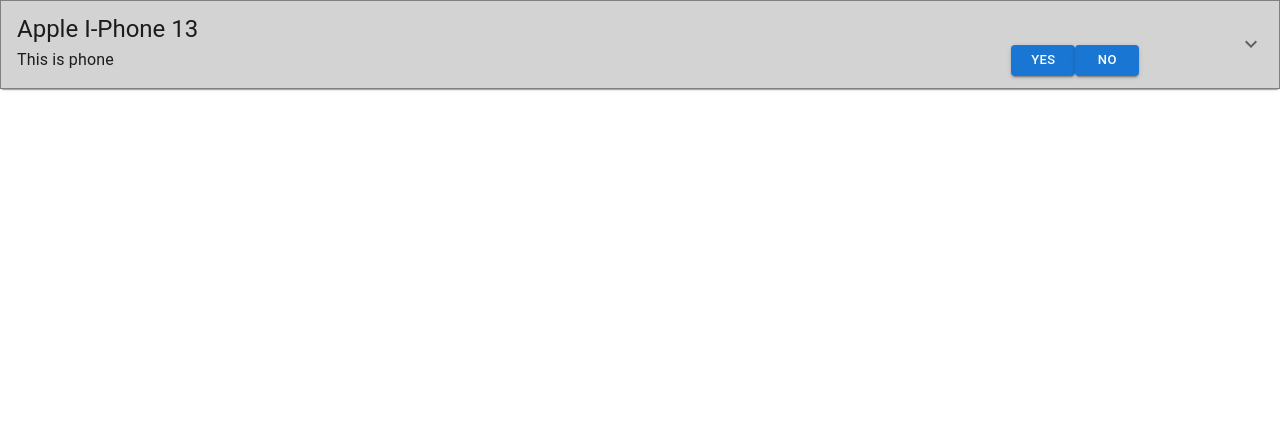
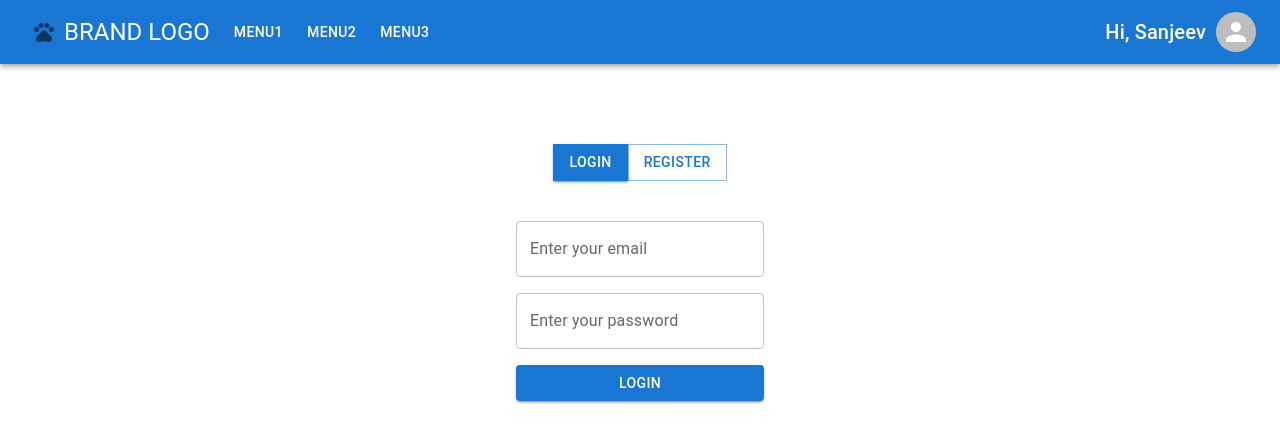
Before and after one commit to primecoderIN/blinkworx, a React (Create React App) app: page / in a window 1280 px wide. Shown: the top 442 px of the page. Built offline with nearby package versions, Linux system fonts and the light colour scheme.

Commit message:
Login , register and navbar components created

```diff
--- a/src/App.js
+++ b/src/App.js
@@ -1,24 +1,25 @@
 import { Routes, Route } from "react-router-dom";
-import Accordian from "./components/Accordian";
+
+import Navbar from "./components/Navbar";
 import CreateOrder from "./pages/CreateOrder";
 import OrderManagementScreen from "./pages/OrderManagementScreen";
+import AuthScreen from "./pages/AuthScreen";
 const App = () => {
   return (
+    <>
+    <Navbar/>
+
     <Routes>
       <Route
         index
         element={
-          <Accordian
-            children={<h1>Hello World</h1>}
-            ProductName="Apple I-Phone 13"
-            ProductSubText="This is phone"
-            isPhone
-          />
+         <AuthScreen/>
         }
       />
       <Route path="/Orders" element={<OrderManagementScreen />} />
       <Route path="/CreateOrder" element={<CreateOrder />} />
     </Routes>
+    </>
   );
 };
 
--- a/src/components/Accordian.js
+++ b/src/components/Accordian.js
@@ -47,6 +47,8 @@
                 size="small"
                 variant="contained"
                 color={`${isPhone ? "primary" : "secondary"}`}
+                onClick={(e)=> e.stopPropagation()}
+                sx={{borderRadius: "0",border: "none"}}
               >
                 YES
               </Button>
@@ -54,6 +56,8 @@
                 size="small"
                 variant="contained"
                 color={`${isPhone ? "primary" : "secondary"}`}
+                onClick={(e)=> e.stopPropagation()}
+                sx={{borderRadius: "0",border: "none" }}
               >
                 NO
               </Button>
--- /dev/null
+++ b/src/components/LoginForm.js
@@ -0,0 +1,37 @@
+import { TextField, Stack, Button } from "@mui/material";
+import { useState } from "react";
+
+const LoginForm = ({ onLoginButtonClick = () => console.log("login") }) => {
+  const [email, setEmail] = useState("");
+  const [password, setPassword] = useState("");
+  return (
+    <Stack direction="column" spacing={2} p={5}>
+      <TextField
+        label="Enter your email"
+        type="email"
+        placeholder="Email..."
+        name="email"
+        fullWidth
+        onChange={(e) => setEmail(e.target.value)}
+        value={email}
+      />
+      <TextField
+        label="Enter your password"
+        type="password"
+        placeholder="Password..."
+        name="password"
+        fullWidth
+        value={password}
+        onChange={(e) => setPassword(e.target.value)}
+      />
+      <Button
+        onClick={() => onLoginButtonClick(email, password)}
+        variant="contained"
+      >
+        Login
+      </Button>
+    </Stack>
+  );
+};
+
+export default LoginForm;
--- /dev/null
+++ b/src/components/Navbar.js
@@ -0,0 +1,40 @@
+import {
+  AppBar,
+  Toolbar,
+  Box,
+  Avatar,
+  IconButton,
+  Typography,
+  Stack,
+  Button,
+} from "@mui/material";
+import PetsIcon from "@mui/icons-material/Pets";
+
+const Navbar = () => {
+  return (
+    <AppBar position="sticky">
+      <Toolbar>
+        <IconButton>
+          <PetsIcon />
+        </IconButton>
+        <Typography variant="h5" component="h1">
+          BRAND LOGO
+        </Typography>
+        <Stack direction="row" spacing={1} flexGrow={1} ml={2}>
+          <Button color="inherit">Menu1</Button>
+          <Button color="inherit">Menu2</Button>
+          <Button color="inherit">Menu3</Button>
+        </Stack>
+        <Box
+          component="div"
+          sx={{ display: "flex", alignItems: "center", gap: "10px" }}
+        >
+          <Typography variant="h6">Hi, Sanjeev</Typography>
+          <Avatar />
+        </Box>
+      </Toolbar>
+    </AppBar>
+  );
+};
+
+export default Navbar;
--- /dev/null
+++ b/src/components/RegistrationForm.js
@@ -0,0 +1,49 @@
+import { TextField, Stack, Button } from "@mui/material";
+import { useState } from "react";
+
+const LoginForm = ({
+  onRegistrationButtonClick = () => console.log("Registration"),
+}) => {
+  const [name, setName] = useState("");
+  const [email, setEmail] = useState("");
+  const [password, setPassword] = useState("");
+  return (
+    <Stack direction="column" spacing={2} p={5}>
+      <TextField
+        label="Enter your name"
+        type="text"
+        placeholder="Name..."
+        name="name"
+        fullWidth
+        onChange={(e) => setName(e.target.value)}
+        value={name}
+      />
+      <TextField
+        label="Enter your email"
+        type="email"
+        placeholder="Email..."
+        name="email"
+        fullWidth
+        onChange={(e) => setEmail(e.target.value)}
+        value={email}
+      />
+      <TextField
+        label="Enter your password"
+        type="password"
+        placeholder="Password..."
+        name="password"
+        fullWidth
+        value={password}
+        onChange={(e) => setPassword(e.target.value)}
+      />
+      <Button
+        onClick={() => onRegistrationButtonClick(name, email, password)}
+        variant="contained"
+      >
+        Register
+      </Button>
+    </Stack>
+  );
+};
+
+export default LoginForm;
--- /dev/null
+++ b/src/pages/AuthScreen.js
@@ -0,0 +1,28 @@
+import { useState } from "react";
+import { Box, Button, Stack } from "@mui/material";
+import LoginForm from "../components/LoginForm";
+import RegistrationForm from "../components/RegistrationForm";
+const AuthScreen = () => {
+  const [activeTab, setActiveTab] = useState("login");
+  return (
+    <Box
+      component="div"
+      sx={{
+        display: "flex",
+        justifyContent: "center",
+        marginTop: "5rem"
+      }}
+    >
+      <Stack>
+        <Stack direction='row'  justifyContent='center'>
+          <Button sx={{ borderRadius: "0"}} variant={`${activeTab==="login"? "contained" : "outlined"}`} onClick={()=> setActiveTab("login")}>Login</Button>
+          <Button sx={{ borderRadius: "0"}} variant={`${activeTab==="register"? "contained" : "outlined"}`} onClick={()=> setActiveTab("register")}>Register</Button>
+        </Stack>
+
+        {activeTab === "login" ? <LoginForm /> : <RegistrationForm />}
+      </Stack>
+    </Box>
+  );
+};
+
+export default AuthScreen;
```
Also changed, not shown: src/router/AppLayout.js (added, +7 -0 lines), src/router/RequireAuth.js (added, +7 -0 lines).
